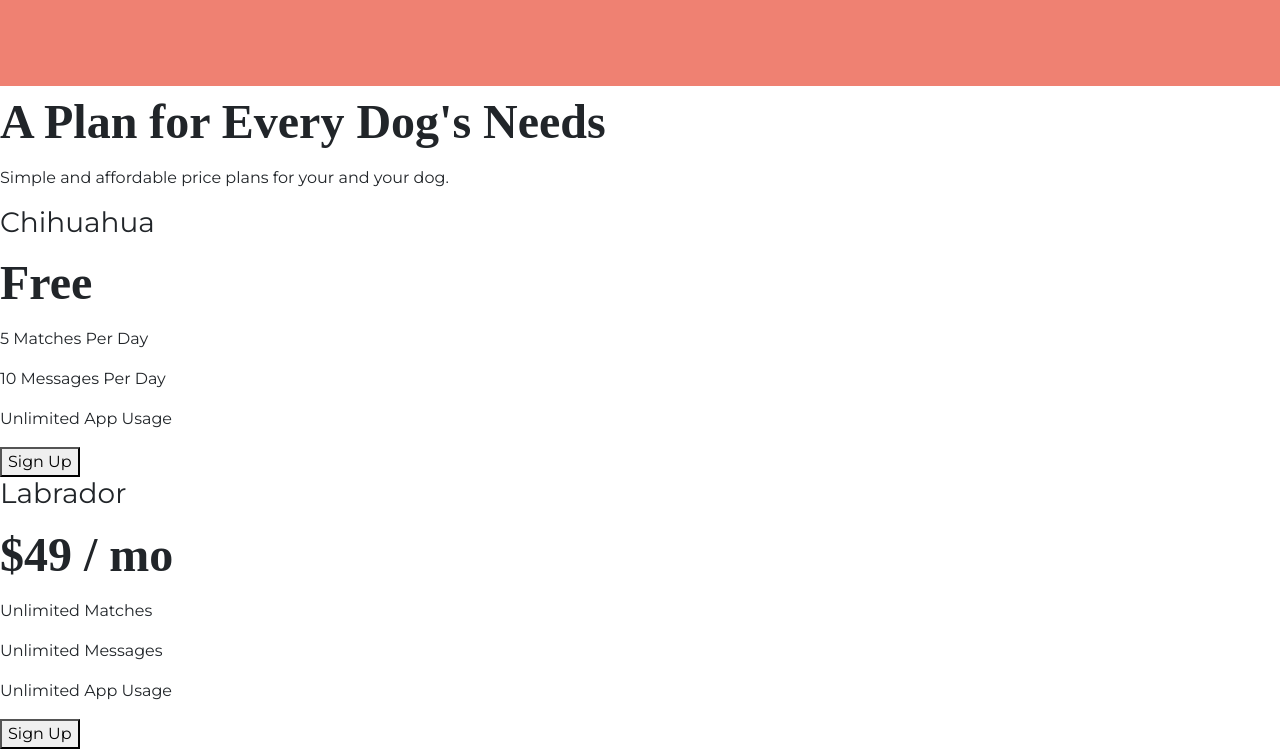
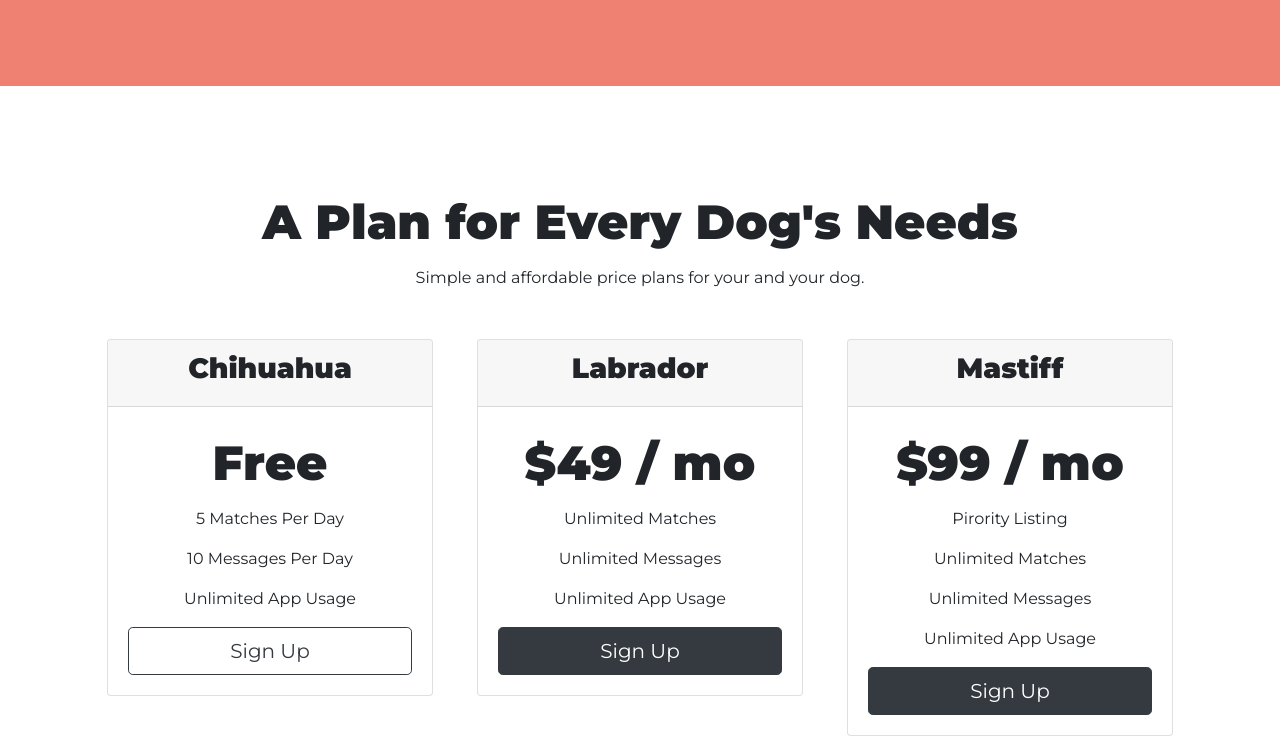
Before and after one commit to asmahajan/tindog-start, a plain HTML site: page index.html in a window 1280 px wide. Shown: the part 1900-2652 px from the top of the page. Drawn offline with nearby package versions, Linux system fonts and the light colour scheme.

Commit message:
Added pricing section styles. Made it responsive.

```diff
--- a/css/styles.css
+++ b/css/styles.css
@@ -10,10 +10,15 @@ h1 {
 }
 
 h2 {
-  font-family: "Montserrat-bold";
+  font-family: "Montserrat";
   font-size: 3rem;
   font-weight: bold;
   line-height: 1.5;
+}
+
+h3 {
+    font-family: "Montserrat";
+    font-weight: 600;
 }
 
 #title {
@@ -116,3 +121,15 @@ h2 {
   width: 15%;
   margin: 20px 20px 50px;
 }
+
+/* Pricing Section */
+
+#pricing {
+    padding: 100px;
+    text-align: center;
+    font-family: "Montserrat";
+}
+
+.pricing-column {
+    padding: 3% 2%;
+}
--- a/index.html
+++ b/index.html
@@ -139,30 +139,53 @@
     <h2>A Plan for Every Dog's Needs</h2>
     <p>Simple and affordable price plans for your and your dog.</p>
 
-
+    <div class="row">
+      <div class="pricing-column col-lg-4 col-md-6">
+        <div class="card">
+          <div class="card-header">
             <h3>Chihuahua</h3>
+          </div>
+          <div class="card-body">
             <h2>Free</h2>
             <p>5 Matches Per Day</p>
             <p>10 Messages Per Day</p>
             <p>Unlimited App Usage</p>
-    <button type="button">Sign Up</button>
+            <button type="button" class="btn btn-lg btn-block btn-outline-dark">Sign Up</button>
+          </div>
+        </div>
+      </div>
 
-
+      <div class="pricing-column col-lg-4 col-md-6">
+        <div class="card">
+          <div class="card-header">
             <h3>Labrador</h3>
+          </div>
+          <div class="card-body">
             <h2>$49 / mo</h2>
             <p>Unlimited Matches</p>
             <p>Unlimited Messages</p>
             <p>Unlimited App Usage</p>
-    <button type="button">Sign Up</button>
+            <button type="button" class="btn btn-lg btn-block btn-dark">Sign Up</button>
+          </div>
+        </div>
+      </div>
 
-
+      <div class="pricing-column col-lg-4">
+        <div class="card">
+          <div class="card-header">
             <h3>Mastiff</h3>
+          </div>
+          <div class="card-body">
             <h2>$99 / mo</h2>
             <p>Pirority Listing</p>
             <p>Unlimited Matches</p>
             <p>Unlimited Messages</p>
             <p>Unlimited App Usage</p>
-    <button type="button">Sign Up</button>
+            <button type="button" class="btn btn-lg btn-block btn-dark">Sign Up</button>
+          </div>
+        </div>
+      </div>
+    </div>
 
   </section>
 
```
Lines whose indentation alone changed are shown as unchanged.
